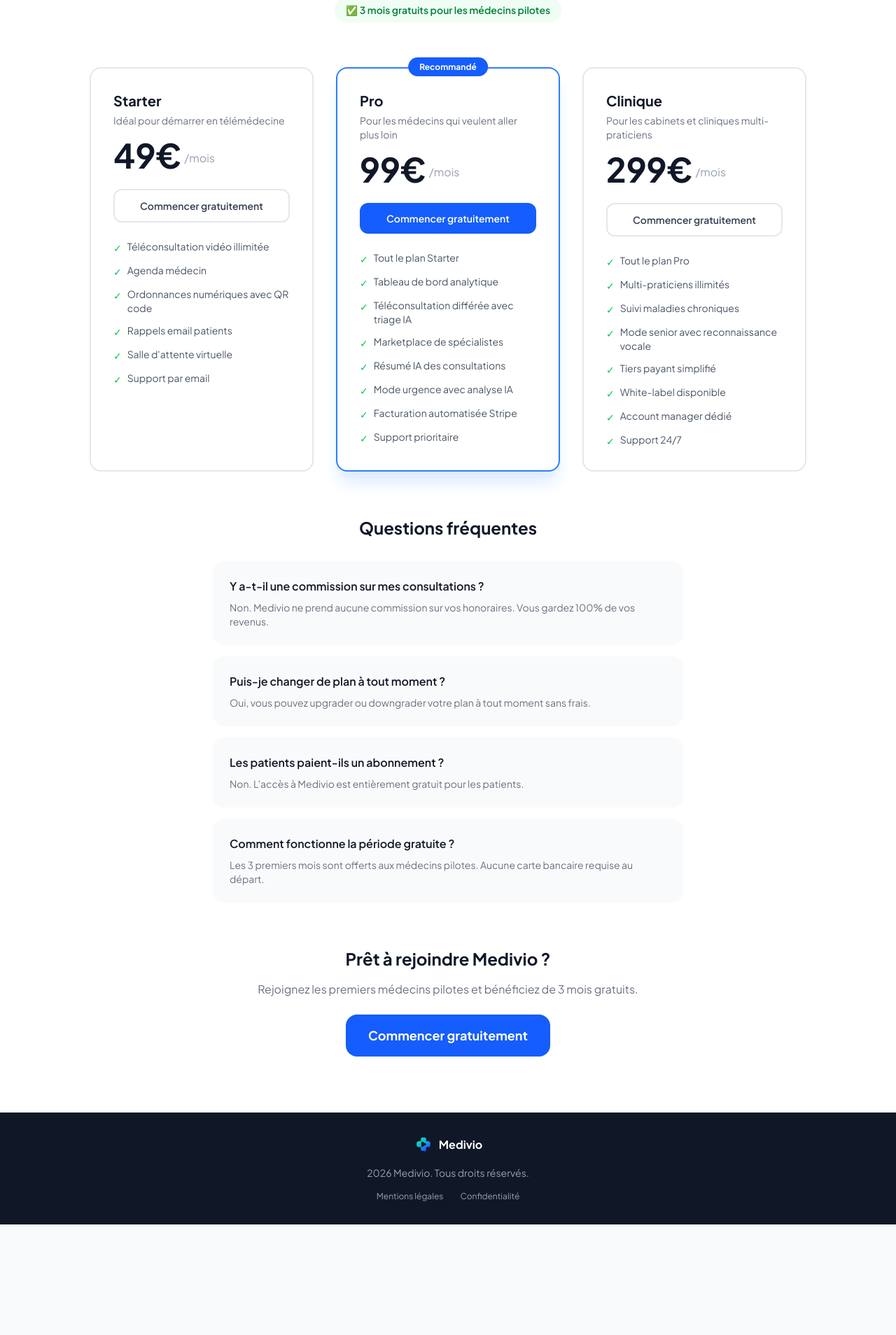
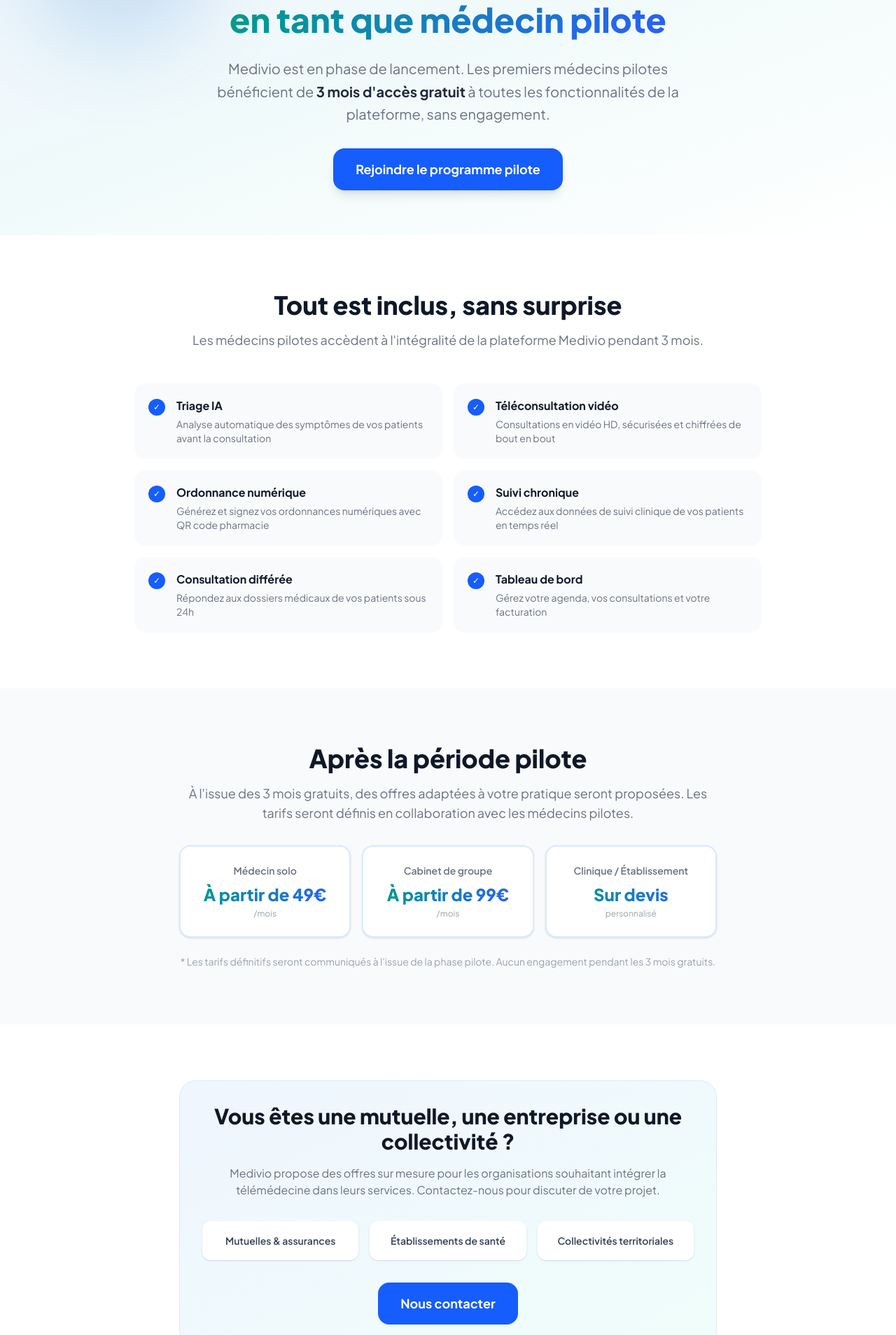
Before and after one commit to All185/medivio-frontend, a Next.js app: page /pricing in a window 1280 px wide. Shown: the part 232-2140 px from the top of the page at 70% size. Before the commit the page ends 1982 px from the top, so only its background shows below. Built offline with nearby package versions, Linux system fonts and the light colour scheme.

Commit message:
feat: page tarifs pilote médecins

```diff
--- a/app/pricing/page.tsx
+++ b/app/pricing/page.tsx
@@ -1,152 +1,131 @@
 'use client';
 import { useRouter } from 'next/navigation';
+import { useLanguage } from '@/contexts/LanguageContext';
 import Image from 'next/image';
-
-const PLANS = [
-  {
-    name: 'Starter',
-    price: '49',
-    desc: 'Idéal pour démarrer en télémédecine',
-    color: 'border-gray-200',
-    badge: null,
-    features: [
-      'Téléconsultation vidéo illimitée',
-      'Agenda médecin',
-      'Ordonnances numériques avec QR code',
-      'Rappels email patients',
-      'Salle d\'attente virtuelle',
-      'Support par email',
-    ],
-  },
-  {
-    name: 'Pro',
-    price: '99',
-    desc: 'Pour les médecins qui veulent aller plus loin',
-    color: 'border-blue-500',
-    badge: 'Recommandé',
-    features: [
-      'Tout le plan Starter',
-      'Tableau de bord analytique',
-      'Téléconsultation différée avec triage IA',
-      'Marketplace de spécialistes',
-      'Résumé IA des consultations',
-      'Mode urgence avec analyse IA',
-      'Facturation automatisée Stripe',
-      'Support prioritaire',
-    ],
-  },
-  {
-    name: 'Clinique',
-    price: '299',
-    desc: 'Pour les cabinets et cliniques multi-praticiens',
-    color: 'border-gray-200',
-    badge: null,
-    features: [
-      'Tout le plan Pro',
-      'Multi-praticiens illimités',
-      'Suivi maladies chroniques',
-      'Mode senior avec reconnaissance vocale',
-      'Tiers payant simplifié',
-      'White-label disponible',
-      'Account manager dédié',
-      'Support 24/7',
-    ],
-  },
-];
+import LanguageSwitcher from '@/components/LanguageSwitcher';
 
 export default function PricingPage() {
   const router = useRouter();
 
   return (
     <div className="min-h-screen bg-white">
-      <header className="fixed top-0 left-0 right-0 z-50 bg-white border-b border-gray-100 px-6 py-4 flex items-center justify-between">
+      <header className="fixed top-0 left-0 right-0 z-50 bg-white border-b border-gray-100 px-4 py-3 flex items-center justify-between">
         <div className="flex items-center gap-2 cursor-pointer" onClick={() => router.push('/')}>
-          <Image src="/logo.png" alt="Medivio" width={36} height={36} />
-          <span className="font-bold text-gray-900 text-lg">Medivio</span>
+          <Image src="/logo.png" alt="Medivio" width={32} height={32} style={{ objectFit: 'contain' }} />
+          <span className="font-bold text-gray-900 text-lg hidden sm:block">Medivio</span>
         </div>
-
+        <div className="flex items-center gap-2">
+          <LanguageSwitcher />
+          <button onClick={() => router.push('/register')} className="hidden sm:block text-sm text-white font-semibold px-4 py-2 rounded-xl bg-blue-600">
+            Commencer gratuitement
+          </button>
+        </div>
       </header>
 
-      <div className="pt-32 pb-20 px-6">
-        <div className="max-w-5xl mx-auto">
-          <div className="text-center mb-16">
-            <h1 className="text-4xl font-bold text-gray-900 mb-4">Tarifs simples et transparents</h1>
-            <p className="text-xl text-gray-500">Sans commission sur vos consultations. Sans frais cachés.</p>
-            <div className="inline-block bg-green-50 text-green-700 text-sm font-semibold px-4 py-2 rounded-full mt-4">
-              ✅ 3 mois gratuits pour les médecins pilotes
-            </div>
+      <section className="pt-28 pb-16 px-4 sm:px-6 text-center relative overflow-hidden" style={{background: 'linear-gradient(160deg, #EEF2FF 0%, #F0FAFA 50%, #ffffff 100%)'}}>
+        <div className="absolute top-10 left-10 w-64 h-64 rounded-full opacity-20 blur-3xl" style={{background: 'linear-gradient(135deg, #009E88, #2B5EF8)'}} />
+        <div className="max-w-3xl mx-auto relative z-10">
+          <div className="inline-flex items-center gap-2 text-blue-700 text-xs font-bold px-4 py-2 rounded-full mb-6 bg-blue-50 border border-blue-100">
+            Offre de lancement
           </div>
+          <h1 className="text-4xl sm:text-5xl font-extrabold text-gray-900 mb-6 leading-tight">
+            Rejoignez Medivio<br />
+            <span style={{background: 'linear-gradient(135deg, #009E88, #2B5EF8)', WebkitBackgroundClip: 'text', WebkitTextFillColor: 'transparent'}}>en tant que médecin pilote</span>
+          </h1>
+          <p className="text-lg sm:text-xl text-gray-500 mb-8 leading-relaxed max-w-2xl mx-auto">
+            Medivio est en phase de lancement. Les premiers médecins pilotes bénéficient de <strong className="text-gray-800">3 mois d'accès gratuit</strong> à toutes les fonctionnalités de la plateforme, sans engagement.
+          </p>
+          <button onClick={() => router.push('/register')} className="text-white font-bold px-8 py-4 rounded-2xl text-lg transition-all shadow-lg hover:scale-105 bg-blue-600">
+            Rejoindre le programme pilote
+          </button>
+        </div>
+      </section>
 
-          <div className="grid grid-cols-1 md:grid-cols-3 gap-8 mb-16">
-            {PLANS.map((plan, i) => (
-              <div key={i} className={`relative rounded-2xl border-2 ${plan.color} p-8 ${plan.badge ? 'shadow-xl shadow-blue-100' : ''}`}>
-                {plan.badge && (
-                  <div className="absolute -top-4 left-1/2 transform -translate-x-1/2">
-                    <span className="bg-blue-600 text-white text-xs font-bold px-4 py-1.5 rounded-full">{plan.badge}</span>
-                  </div>
-                )}
-                <div className="mb-6">
-                  <h2 className="text-xl font-bold text-gray-900 mb-1">{plan.name}</h2>
-                  <p className="text-sm text-gray-500 mb-4">{plan.desc}</p>
-                  <div className="flex items-end gap-1">
-                    <span className="text-5xl font-bold text-gray-900">{plan.price}€</span>
-                    <span className="text-gray-400 mb-2">/mois</span>
-                  </div>
+      <section className="py-10 sm:py-20 px-4 sm:px-6 bg-white">
+        <div className="max-w-4xl mx-auto">
+          <div className="text-center mb-12">
+            <h2 className="text-3xl sm:text-4xl font-extrabold text-gray-900 mb-4">Tout est inclus, sans surprise</h2>
+            <p className="text-gray-500 text-lg">Les médecins pilotes accèdent à l'intégralité de la plateforme Medivio pendant 3 mois.</p>
+          </div>
+          <div className="grid grid-cols-1 sm:grid-cols-2 gap-4">
+            {[
+              { title: 'Triage IA', desc: 'Analyse automatique des symptômes de vos patients avant la consultation' },
+              { title: 'Téléconsultation vidéo', desc: 'Consultations en vidéo HD, sécurisées et chiffrées de bout en bout' },
+              { title: 'Ordonnance numérique', desc: 'Générez et signez vos ordonnances numériques avec QR code pharmacie' },
+              { title: 'Suivi chronique', desc: 'Accédez aux données de suivi clinique de vos patients en temps réel' },
+              { title: 'Consultation différée', desc: 'Répondez aux dossiers médicaux de vos patients sous 24h' },
+              { title: 'Tableau de bord', desc: 'Gérez votre agenda, vos consultations et votre facturation' },
+            ].map((item, i) => (
+              <div key={i} className="flex items-start gap-4 bg-gray-50 rounded-2xl p-5">
+                <div className="w-6 h-6 rounded-full flex items-center justify-center flex-shrink-0 mt-0.5 bg-blue-600">
+                  <span className="text-white text-xs">✓</span>
                 </div>
-                <button onClick={() => router.push('/register')} className={`w-full py-3 rounded-xl font-semibold text-sm mb-6 transition-colors ${plan.badge ? 'bg-blue-600 hover:bg-blue-700 text-white' : 'border-2 border-gray-200 hover:border-blue-300 text-gray-700'}`}>
-                  Commencer gratuitement
-                </button>
-                <ul className="space-y-3">
-                  {plan.features.map((f, j) => (
-                    <li key={j} className="flex items-start gap-2 text-sm text-gray-600">
-                      <span className="text-green-500 mt-0.5 flex-shrink-0">✓</span>
-                      {f}
-                    </li>
-                  ))}
-                </ul>
+                <div>
+                  <p className="font-bold text-gray-900 mb-1">{item.title}</p>
+                  <p className="text-sm text-gray-500">{item.desc}</p>
+                </div>
               </div>
             ))}
           </div>
+        </div>
+      </section>
 
-          {/* FAQ */}
-          <div className="max-w-2xl mx-auto">
-            <h2 className="text-2xl font-bold text-gray-900 text-center mb-8">Questions fréquentes</h2>
-            <div className="space-y-4">
+      <section className="py-10 sm:py-20 px-4 sm:px-6 bg-gray-50">
+        <div className="max-w-3xl mx-auto text-center">
+          <h2 className="text-3xl sm:text-4xl font-extrabold text-gray-900 mb-4">Après la période pilote</h2>
+          <p className="text-gray-500 text-lg mb-8">À l'issue des 3 mois gratuits, des offres adaptées à votre pratique seront proposées. Les tarifs seront définis en collaboration avec les médecins pilotes.</p>
+          <div className="grid grid-cols-1 sm:grid-cols-3 gap-4 mb-6">
+            {[
+              { label: 'Médecin solo', price: 'À partir de 49€', desc: '/mois' },
+              { label: 'Cabinet de groupe', price: 'À partir de 99€', desc: '/mois' },
+              { label: 'Clinique / Établissement', price: 'Sur devis', desc: 'personnalisé' },
+            ].map((item, i) => (
+              <div key={i} className="bg-white rounded-2xl p-6 border-2 border-blue-100 shadow-sm text-center">
+                <p className="text-sm font-semibold text-gray-500 mb-2">{item.label}</p>
+                <p className="text-2xl font-extrabold mb-1" style={{background: 'linear-gradient(135deg, #009E88, #2B5EF8)', WebkitBackgroundClip: 'text', WebkitTextFillColor: 'transparent'}}>{item.price}</p>
+                <p className="text-xs text-gray-400">{item.desc}</p>
+              </div>
+            ))}
+          </div>
+          <p className="text-sm text-gray-400">* Les tarifs définitifs seront communiqués à l'issue de la phase pilote. Aucun engagement pendant les 3 mois gratuits.</p>
+        </div>
+      </section>
+
+      <section className="py-10 sm:py-20 px-4 sm:px-6 bg-white">
+        <div className="max-w-3xl mx-auto">
+          <div className="bg-gradient-to-br from-blue-50 to-teal-50 rounded-3xl p-8 border border-blue-100 text-center">
+            <h2 className="text-2xl sm:text-3xl font-extrabold text-gray-900 mb-4">Vous êtes une mutuelle, une entreprise ou une collectivité ?</h2>
+            <p className="text-gray-500 mb-8">Medivio propose des offres sur mesure pour les organisations souhaitant intégrer la télémédecine dans leurs services. Contactez-nous pour discuter de votre projet.</p>
+            <div className="grid grid-cols-1 sm:grid-cols-3 gap-4 mb-8">
               {[
-                { q: 'Y a-t-il une commission sur mes consultations ?', r: 'Non. Medivio ne prend aucune commission sur vos honoraires. Vous gardez 100% de vos revenus.' },
-                { q: 'Puis-je changer de plan à tout moment ?', r: 'Oui, vous pouvez upgrader ou downgrader votre plan à tout moment sans frais.' },
-                { q: 'Les patients paient-ils un abonnement ?', r: 'Non. L\'accès à Medivio est entièrement gratuit pour les patients.' },
-                { q: 'Comment fonctionne la période gratuite ?', r: 'Les 3 premiers mois sont offerts aux médecins pilotes. Aucune carte bancaire requise au départ.' },
-              ].map((faq, i) => (
-                <div key={i} className="bg-gray-50 rounded-2xl p-6">
-                  <p className="font-semibold text-gray-900 mb-2">{faq.q}</p>
-                  <p className="text-sm text-gray-500">{faq.r}</p>
+                'Mutuelles & assurances',
+                'Établissements de santé',
+                'Collectivités territoriales',
+              ].map((item, i) => (
+                <div key={i} className="bg-white rounded-xl p-4 shadow-sm text-center">
+                  <span className="text-sm font-semibold text-gray-700">{item}</span>
                 </div>
               ))}
             </div>
-          </div>
-
-          {/* CTA final */}
-          <div className="text-center mt-16">
-            <h2 className="text-2xl font-bold text-gray-900 mb-4">Prêt à rejoindre Medivio ?</h2>
-            <p className="text-gray-500 mb-6">Rejoignez les premiers médecins pilotes et bénéficiez de 3 mois gratuits.</p>
-            <button onClick={() => router.push('/register')} className="bg-blue-600 hover:bg-blue-700 text-white font-bold px-8 py-4 rounded-2xl text-lg transition-colors">
-              Commencer gratuitement
+            <button onClick={() => router.push('/register')} className="text-white font-bold px-8 py-4 rounded-2xl text-lg transition-all hover:scale-105 bg-blue-600">
+              Nous contacter
             </button>
           </div>
         </div>
-      </div>
+      </section>
 
-      <footer className="py-8 px-6 bg-gray-900 text-center">
-        <div className="flex items-center justify-center gap-2 mb-4 cursor-pointer" onClick={() => router.push('/')}>
-          <Image src="/logo.png" alt="Medivio" width={28} height={28} />
-          <span className="font-bold text-white">Medivio</span>
+      <section className="py-10 sm:py-16 px-4 sm:px-6 bg-blue-600">
+        <div className="max-w-2xl mx-auto text-center">
+          <h2 className="text-2xl sm:text-3xl font-extrabold text-white mb-4">Rejoignez les médecins pilotes Medivio</h2>
+          <p className="text-blue-100 text-lg mb-8">3 mois gratuits, accès complet, sans engagement. Faites partie des premiers à transformer votre pratique médicale.</p>
+          <button onClick={() => router.push('/register')} className="bg-white text-blue-600 font-bold px-8 py-4 rounded-2xl text-lg transition-all hover:scale-105 hover:shadow-xl">
+            Rejoindre le programme pilote
+          </button>
         </div>
-        <p className="text-gray-400 text-sm">2026 Medivio. Tous droits réservés.</p>
-        <div className="flex items-center justify-center gap-6 mt-4">
-          <button onClick={() => router.push('/legal')} className="text-gray-400 hover:text-white text-xs transition-colors">Mentions légales</button>
-          <button onClick={() => router.push('/privacy')} className="text-gray-400 hover:text-white text-xs transition-colors">Confidentialité</button>
-        </div>
+      </section>
+
+      <footer className="py-6 px-6 bg-gray-900 text-center">
+        <p className="text-gray-400 text-sm">© 2026 Medivio. Tous droits réservés.</p>
       </footer>
     </div>
   );
```
